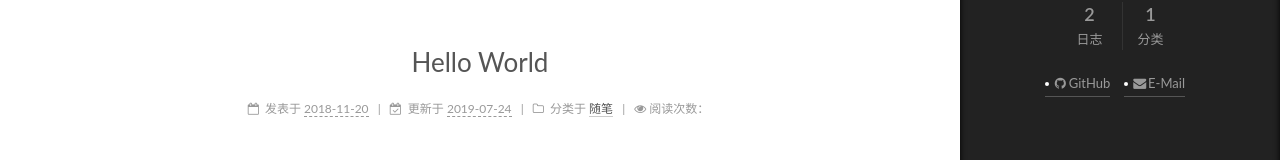
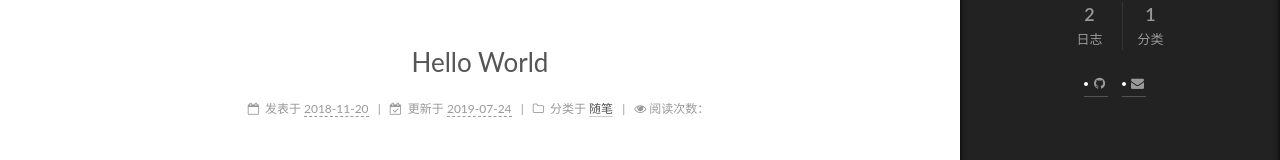
Before and after one commit to lchaoer/lchaoer.github.io, a plain HTML site: page 2018/11/20/hello-world/index.html in a window 1280 px wide. Both pictures are taken after a click on the item "站点概览". Shown: the part 127-287 px from the top of the page. Drawn offline with Linux system fonts and the light colour scheme; some packages are replaced by stand-ins of ours; a script that the page names is missing.

Commit message:
Site updated: 2019-11-20 23:31:04

```diff
--- a/2018/11/20/hello-world/index.html
+++ b/2018/11/20/hello-world/index.html
@@ -604,9 +604,7 @@
 
 
 
-
-
-                  <a href="https://github.com/lchaoer" title="GitHub &rarr; https://github.com/lchaoer" rel="noopener" target="_blank"><i class="fa fa-fw fa-github"></i>GitHub</a>
+                  <a href="https://github.com/lchaoer" title="GitHub &rarr; https://github.com/lchaoer" rel="noopener" target="_blank"><i class="fa fa-fw fa-github"></i></a>
                 </span>
 
                 <span class="links-of-author-item">
@@ -615,9 +613,7 @@
 
 
 
-
-
-                  <a href="mailto:lchaoe.me97@gmail.com" title="E-Mail &rarr; mailto:lchaoe.me97@gmail.com" rel="noopener" target="_blank"><i class="fa fa-fw fa-envelope"></i>E-Mail</a>
+                  <a href="mailto:lchaoe.me97@gmail.com" title="E-Mail &rarr; mailto:lchaoe.me97@gmail.com" rel="noopener" target="_blank"><i class="fa fa-fw fa-envelope"></i></a>
                 </span>
 
             </div>
```
Also changed, not shown: 2019/07/24/test/index.html (+2 -6 lines), about/index.html (+2 -6 lines), archives/2018/11/index.html (+2 -6 lines), archives/2018/index.html (+2 -6 lines), archives/2019/07/index.html (+2 -6 lines), archives/2019/index.html (+2 -6 lines), archives/index.html (+2 -6 lines), categories/index.html (+2 -6 lines), categories/随笔/index.html (+2 -6 lines), index.html (+2 -6 lines).
